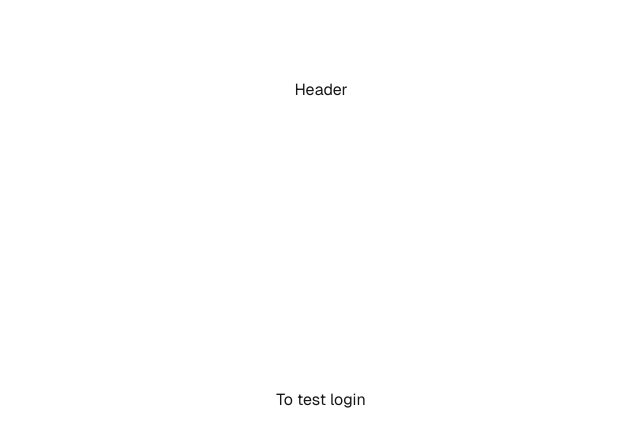
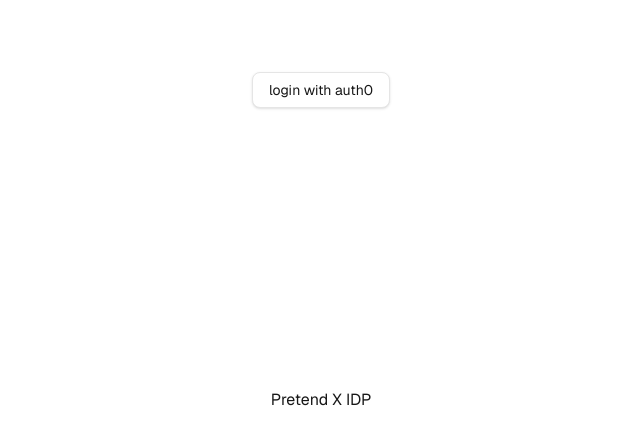
Before and after one commit to hongkheng/dummy-nextjs, a Next.js app: page / in a window 1280 px wide. Shown: the top 446 px of the page, without its empty margins (319-959 px from the left). Built offline with nearby package versions, Linux system fonts and the light colour scheme; no server answers.

Commit message:
feat: add button ui

```diff
--- a/app/page.tsx
+++ b/app/page.tsx
@@ -1,11 +1,19 @@
+import { Button } from "@/components/ui/button";
 import { Header } from "@/components/ui/header";
+import { auth0 } from "@/lib/auth0";
 
-export default function Home() {
+export default async function Home() {
+  const session = await auth0.getSession();
+
+  console.log("session", { session });
+
   return (
     <div className="grid grid-rows-[20px_1fr_20px] items-center justify-items-center min-h-screen p-8 pb-20 gap-16 sm:p-20 font-[family-name:var(--font-geist-sans)]">
-      <Header />
+      <Header>
+        <Button variant="outline">login with auth0</Button>
+      </Header>
       <main className="flex flex-col gap-8 row-start-2 items-center sm:items-start">
-          <p>To test login</p>
+          <p>Pretend X IDP</p>
       </main>
       <footer className="row-start-3 flex gap-6 flex-wrap items-center justify-center">
 
--- /dev/null
+++ b/components/ui/button.tsx
@@ -0,0 +1,57 @@
+import { Slot } from "@radix-ui/react-slot"
+import { cva, type VariantProps } from "class-variance-authority"
+import * as React from "react"
+
+import { cn } from "@/lib/utils"
+
+const buttonVariants = cva(
+  "inline-flex items-center justify-center gap-2 whitespace-nowrap rounded-md text-sm font-medium transition-colors focus-visible:outline-none focus-visible:ring-1 focus-visible:ring-ring disabled:pointer-events-none disabled:opacity-50 [&_svg]:pointer-events-none [&_svg]:size-4 [&_svg]:shrink-0",
+  {
+    variants: {
+      variant: {
+        default:
+          "bg-primary text-primary-foreground shadow hover:bg-primary/90",
+        destructive:
+          "bg-destructive text-destructive-foreground shadow-sm hover:bg-destructive/90",
+        outline:
+          "border border-input bg-background shadow-sm hover:bg-accent hover:text-accent-foreground",
+        secondary:
+          "bg-secondary text-secondary-foreground shadow-sm hover:bg-secondary/80",
+        ghost: "hover:bg-accent hover:text-accent-foreground",
+        link: "text-primary underline-offset-4 hover:underline",
+      },
+      size: {
+        default: "h-9 px-4 py-2",
+        sm: "h-8 rounded-md px-3 text-xs",
+        lg: "h-10 rounded-md px-8",
+        icon: "h-9 w-9",
+      },
+    },
+    defaultVariants: {
+      variant: "default",
+      size: "default",
+    },
+  }
+)
+
+export interface ButtonProps
+  extends React.ButtonHTMLAttributes<HTMLButtonElement>,
+    VariantProps<typeof buttonVariants> {
+  asChild?: boolean
+}
+
+const Button = React.forwardRef<HTMLButtonElement, ButtonProps>(
+  ({ className, variant, size, asChild = false, ...props }, ref) => {
+    const Comp = asChild ? Slot : "button"
+    return (
+      <Comp
+        className={cn(buttonVariants({ variant, size, className }))}
+        ref={ref}
+        {...props}
+      />
+    )
+  }
+)
+Button.displayName = "Button"
+
+export { Button, buttonVariants }
--- a/components/ui/header.tsx
+++ b/components/ui/header.tsx
@@ -1,9 +1,14 @@
-function Header() {
-    return (
-        <header>
-            <h1>Header</h1>
-        </header>
-    )
+import { cn } from "@/lib/utils"
+
+function Header({
+  className,
+  children,
+}: React.HTMLAttributes<HTMLElement>) {
+  return (
+    <header className={cn(className)}>
+      {children}
+    </header>
+  )
 }
 
 export { Header }
--- a/package.json
+++ b/package.json
@@ -10,6 +10,7 @@
   },
   "dependencies": {
     "@auth0/nextjs-auth0": "^4.0.2",
+    "@radix-ui/react-slot": "^1.1.2",
     "class-variance-authority": "^0.7.1",
     "clsx": "^2.1.1",
     "lucide-react": "^0.477.0",
@@ -26,6 +27,8 @@
     "@types/node": "^20",
     "@types/react": "^19",
     "@types/react-dom": "^19",
+    "eslint": "9.21.0",
+    "eslint-config-next": "15.2.0",
     "typescript": "^5"
   }
 }
```
Also changed, not shown: .eslintrc.json (added), components/epaper.tsx (added), 1 other file (tests, documents, lock files or other folders).
